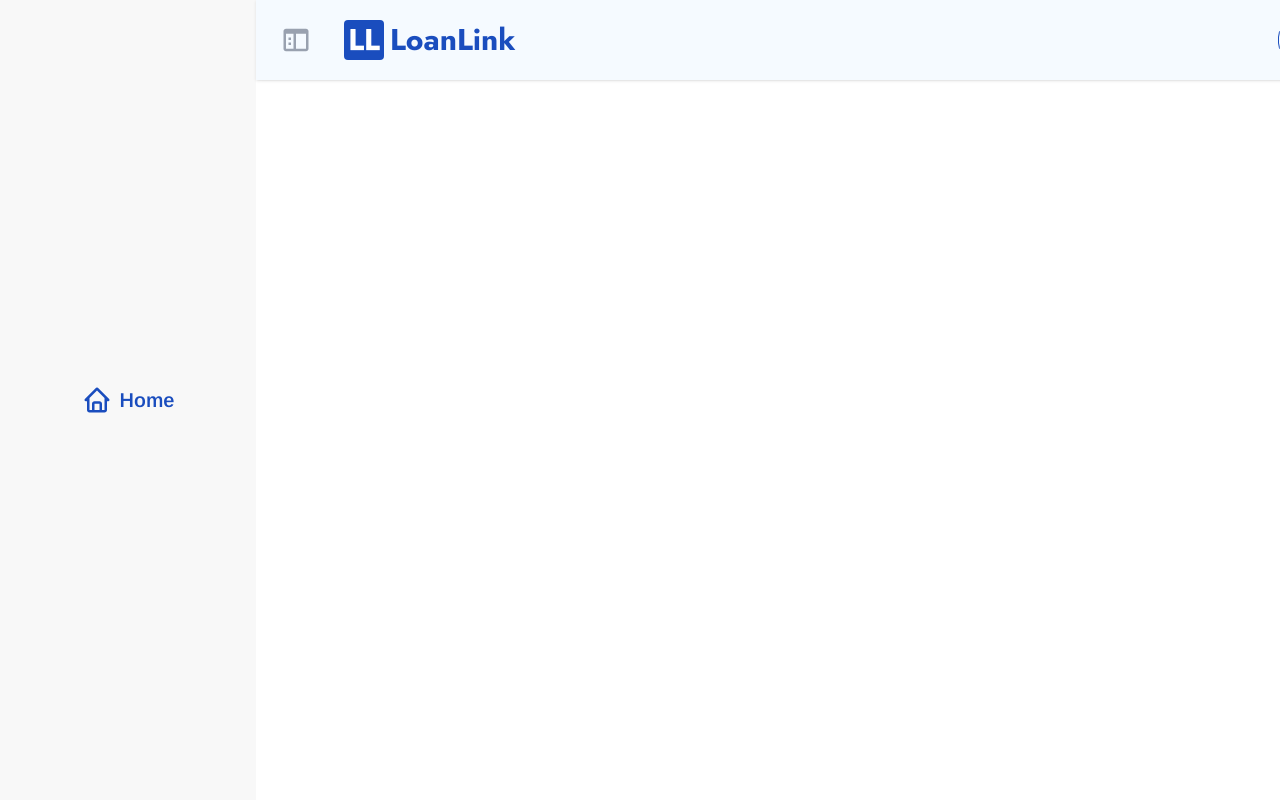
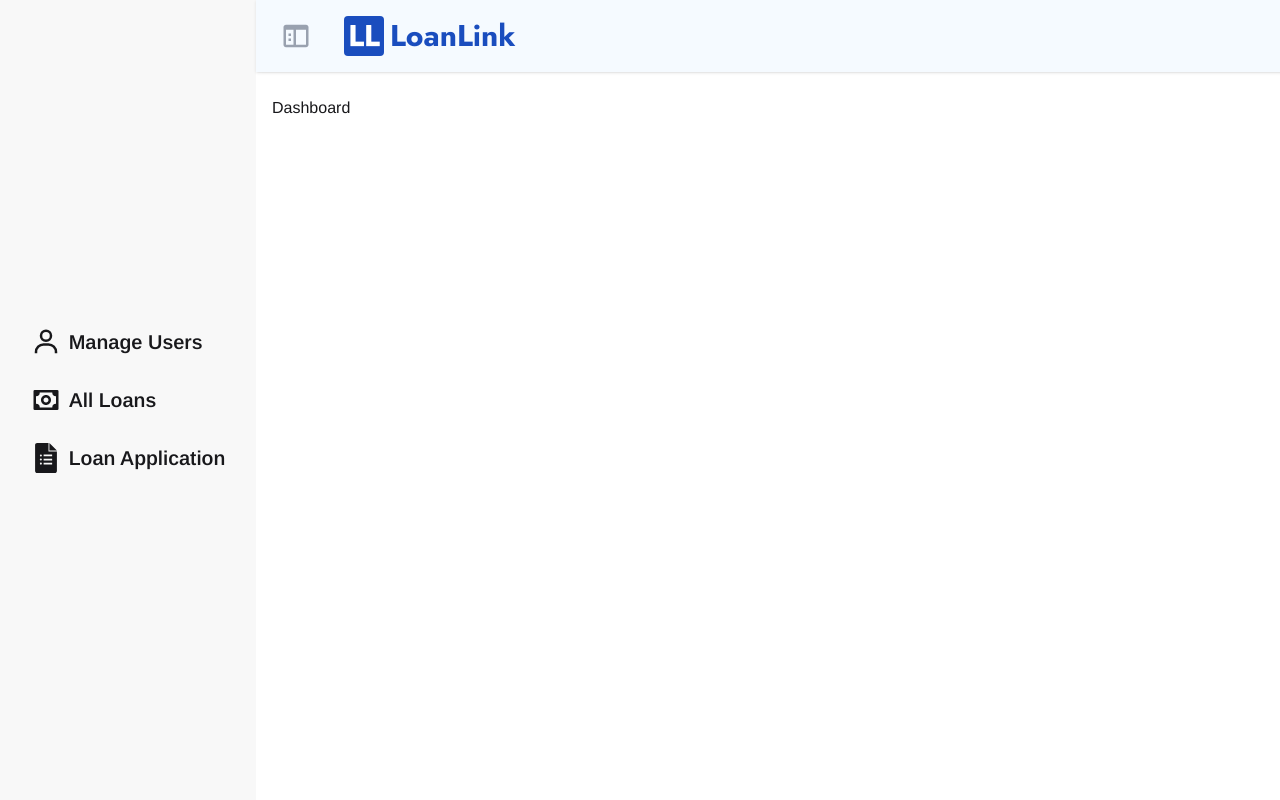
Before and after one commit to AtikHasan16/loanlink, a React (Vite) app: page /dashboard in a window 1280 px wide. Both pictures are taken after a click on the label 112 px from the left and 40 px from the top of the page. Shown: the top 800 px of the page. Built offline with nearby package versions, Linux system fonts and the light colour scheme; no server answers.

Commit message:
implemented: manage user page, loan application page for admin, all loan page

```diff
--- a/src/Components/DashBoardComponents/DashFooter.jsx
+++ b/src/Components/DashBoardComponents/DashFooter.jsx
@@ -1,7 +1,15 @@
 import React from "react";
 
 const DashFooter = () => {
-  return <div>Dash footer</div>;
+  return (
+    <footer className="bg-accent py-4 mt-10">
+      <div className="text-center">
+        <p className="text-sm opacity-70">
+          © {new Date().getFullYear()} LoanLink. All rights reserved.
+        </p>
+      </div>
+    </footer>
+  );
 };
 
 export default DashFooter;
--- a/src/Components/DashBoardComponents/DashNav.jsx
+++ b/src/Components/DashBoardComponents/DashNav.jsx
@@ -7,7 +7,7 @@ import ProfileAvatar from "../Shared/ProfileAvatar";
 const DashNav = () => {
   return (
     <div>
-      <nav className="navbar w-full pr-30 py-5 bg-accent shadow-sm fixed z-50 top-0  mx-auto">
+      <nav className="navbar w-full sm:pr-10 lg:pr-20 bg-accent shadow-sm fixed z-50 top-0  mx-auto">
         <label
           htmlFor="my-drawer-4"
           aria-label="open sidebar"
@@ -22,7 +22,9 @@ const DashNav = () => {
         <div className="navbar-end w-full">
           {/* Theme toggle */}
           <ThemeToggle></ThemeToggle>
-          <ProfileAvatar></ProfileAvatar>
+          <div className="mr-5 my-2">
+            <ProfileAvatar></ProfileAvatar>
+          </div>
         </div>
       </nav>
     </div>
--- a/src/Components/DashBoardComponents/SideNav.jsx
+++ b/src/Components/DashBoardComponents/SideNav.jsx
@@ -1,23 +1,41 @@
 import React from "react";
-import { BiHome } from "react-icons/bi";
+import { BiHome, BiMoney, BiUser } from "react-icons/bi";
 import { NavLink } from "react-router";
-
+import { SiGoogleforms } from "react-icons/si";
 const SideNav = () => {
   const links = (
     <>
       <li>
         <NavLink
-          to="/dashboard"
-          className={({ isActive }) =>
-            isActive
-              ? " text-primary"
-              : "is-drawer-close:tooltip is-drawer-close:tooltip-right"
-          }
-          data-tip="Homepage"
+          to="/dashboard/manage-user"
+          className="is-drawer-close:tooltip is-drawer-close:tooltip-right"
+          data-tip="Manage Users"
         >
           {/* Home icon */}
-          <BiHome size={30}></BiHome>
-          <span className="is-drawer-close:hidden">Home</span>
+          <BiUser size={30}></BiUser>
+          <span className="is-drawer-close:hidden">Manage Users</span>
+        </NavLink>
+      </li>
+      <li>
+        <NavLink
+          to="/dashboard/all-loans"
+          className="is-drawer-close:tooltip is-drawer-close:tooltip-right"
+          data-tip="All Loans"
+        >
+          {/* Home icon */}
+          <BiMoney size={30}></BiMoney>
+          <span className="is-drawer-close:hidden">All Loans</span>
+        </NavLink>
+      </li>
+      <li>
+        <NavLink
+          to="/dashboard/loan-application"
+          className="is-drawer-close:tooltip is-drawer-close:tooltip-right"
+          data-tip="Loan Application"
+        >
+          {/* Home icon */}
+          <SiGoogleforms size={30}></SiGoogleforms>
+          <span className="is-drawer-close:hidden">Loan Application</span>
         </NavLink>
       </li>
     </>
@@ -25,7 +43,7 @@ const SideNav = () => {
 
   return (
     <div>
-      <ul className="menu w-full grow text-xl font-semibold">
+      <ul className="menu gap-4 w-full grow text-xl font-semibold">
         {/* List item */}
         {links}
       </ul>
--- a/src/Components/Shared/ProfileAvatar.jsx
+++ b/src/Components/Shared/ProfileAvatar.jsx
@@ -19,7 +19,7 @@ const ProfileAvatar = () => {
 
   return (
     <div>
-      <div className="m-5 sm:m-0">
+      <div className="">
         <div className="dropdown dropdown-end">
           <div
             tabIndex={0}
--- a/src/Layouts/DashboardLayout.jsx
+++ b/src/Layouts/DashboardLayout.jsx
@@ -12,8 +12,13 @@ const DashboardLayout = () => {
           {/* Navbar */}
           <DashNav></DashNav>
           {/* Page content here */}
-          <div className="p-4">
-            <Outlet></Outlet>
+          <div className="">
+            <div className="mt-20 p-4 min-h-screen">
+              <Outlet></Outlet>
+            </div>
+            <footer>
+              <DashFooter></DashFooter>
+            </footer>
           </div>
         </div>
 
@@ -29,9 +34,6 @@ const DashboardLayout = () => {
           </div>
         </div>
       </div>
-      <footer>
-        <DashFooter></DashFooter>
-      </footer>
     </>
   );
 };
--- a/src/Routers/Router.jsx
+++ b/src/Routers/Router.jsx
@@ -13,6 +13,7 @@ import GuestRoute from "./Private/GuestRoute";
 import PrivateRoute from "./Private/PrivateRoute";
 import Profile from "../Pages/Common/Profile";
 import Dashboard from "../Pages/Dashboard/Dashboard";
+import AllLoans from "../Pages/Dashboard/Admin/AllLoans";
 
 const router = createBrowserRouter([
   {
@@ -76,6 +77,10 @@ const router = createBrowserRouter([
         path: "/dashboard/manage-user",
         element: <ManageUser></ManageUser>,
       },
+      {
+        path: "/dashboard/all-loans",
+        element: <AllLoans></AllLoans>,
+      },
     ],
   },
 ]);
--- a/src/index.css
+++ b/src/index.css
@@ -29,6 +29,10 @@
   font-style: normal;
 }
 
+.active {
+  @apply text-primary;
+}
+
 @layer components {
   .btn-main {
     @apply btn rounded-full bg-primary text-secondary btn-lg border-none hover:bg-primary/90;
```
